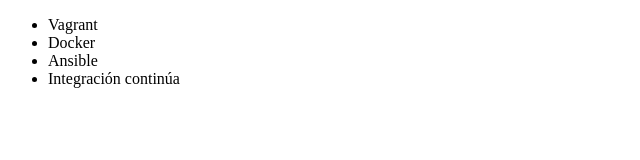
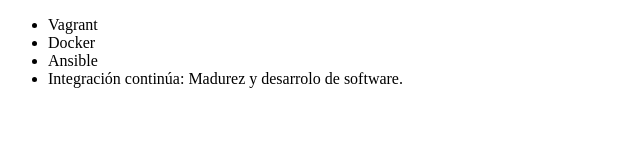
Before and after one commit to AndrewArango/primer-git-, a plain HTML site: page index.html in a window 1280 px wide. Shown: the whole page, without its empty margins (0-640 px from the left). Drawn offline with Linux system fonts and the light colour scheme.

Commit message:
Renombrando curso de integración continua

```diff
--- a/index.html
+++ b/index.html
@@ -9,7 +9,7 @@
          <li> Vagrant </li>
          <li> Docker </li>
          <li> Ansible </li>
-         <li> Integración continúa </li>
+         <li> Integración continúa: Madurez y desarrolo de software.</li>
      </ul>
 </body>
 </html>
```
